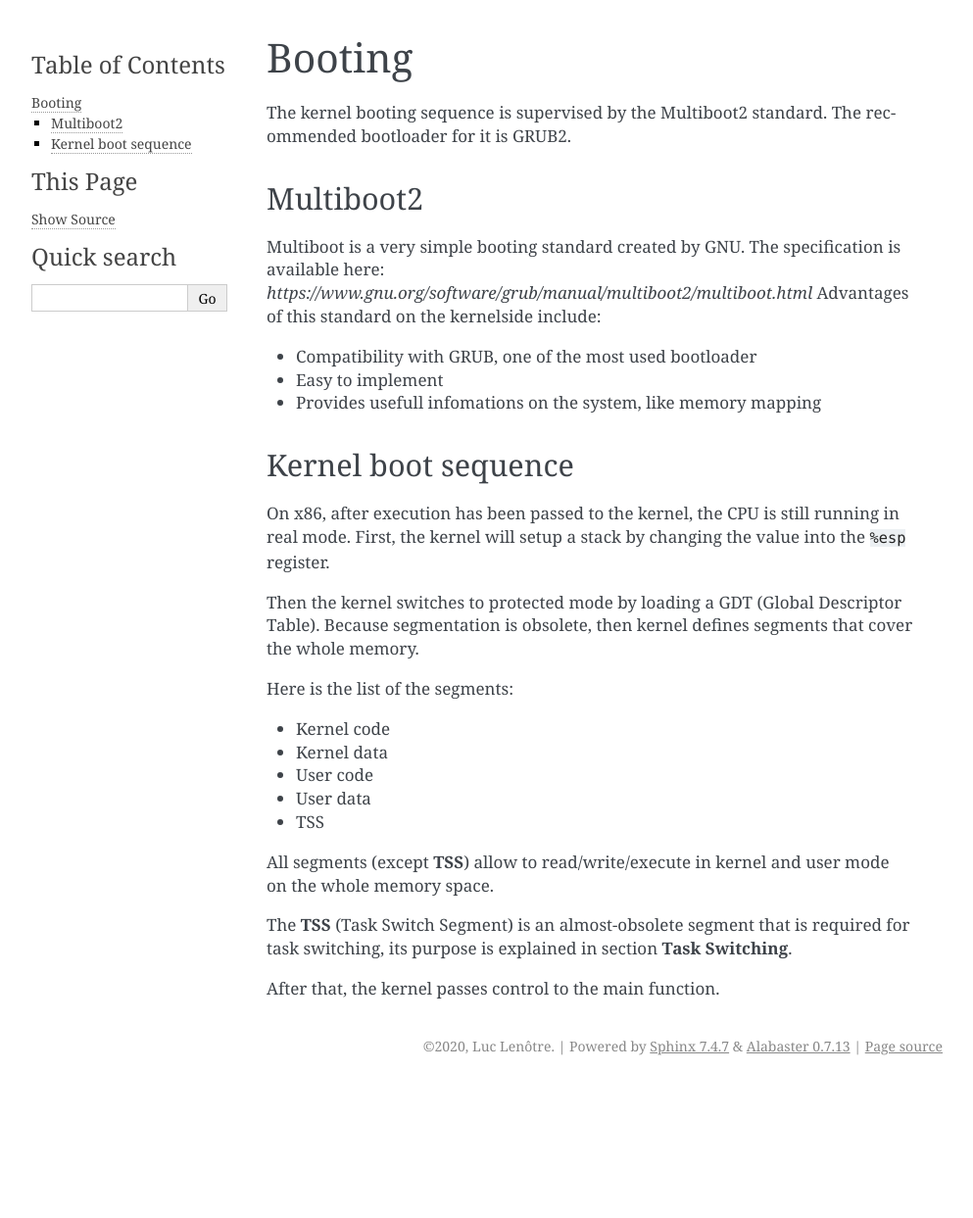
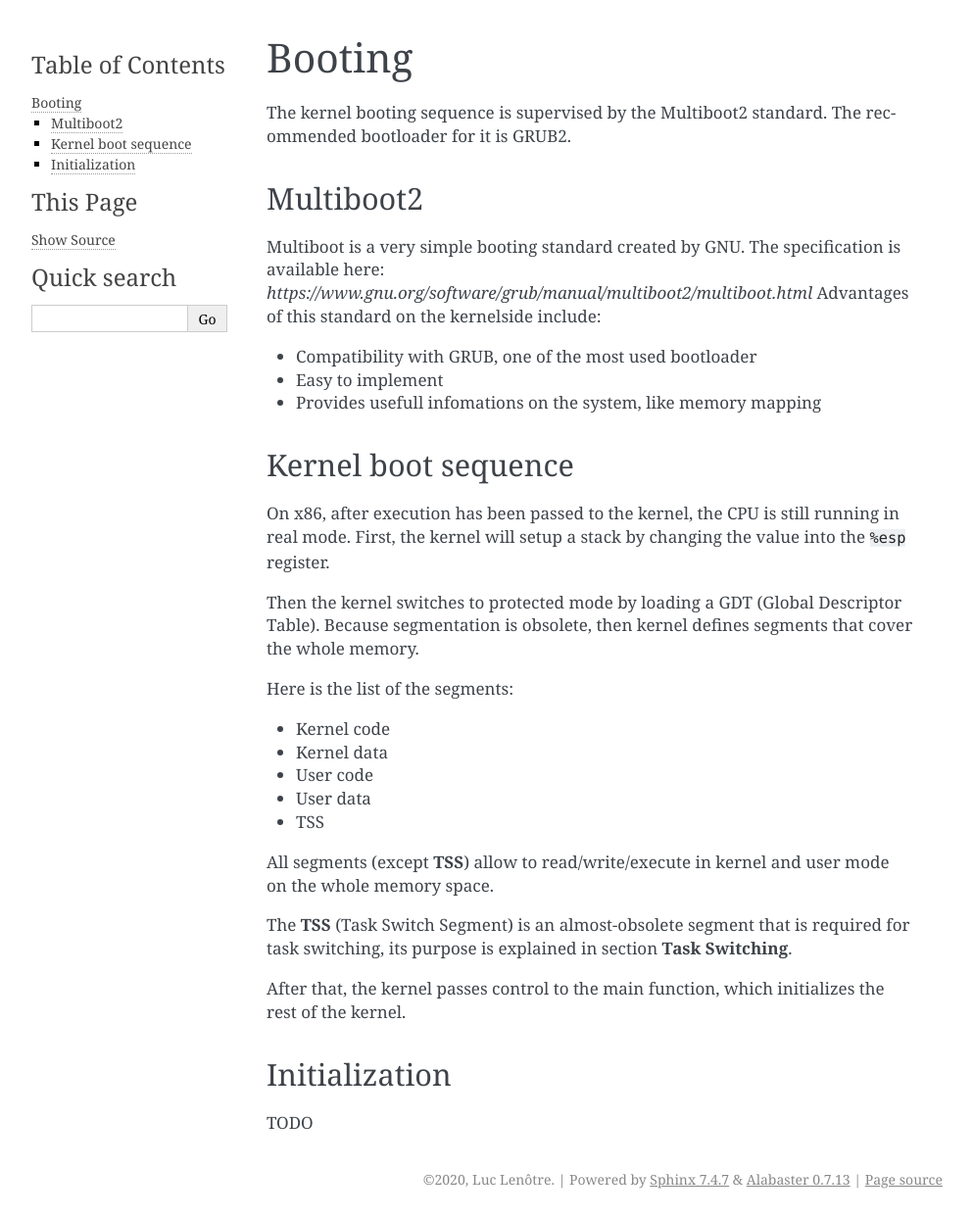
Before and after one commit to maestro-os/maestro, a Sphinx documentation site: the page built from doc/booting.rst, in a window 1280 px wide. Shown: the whole page at 98% size, without its empty margins (148-1141 px from the left). Built offline with Sphinx 7.4.7, drawn with Linux system fonts in a browser that asks for light colours; pages that are not in the unit, such as notebooks, are missing from menus; before the commit the page ends 1107 px from its top, so only the background shows below that.

```diff
--- a/doc/VGA.rst
+++ b/doc/VGA.rst
@@ -18,7 +18,7 @@ The text mode allows to easily write text on the screen but it comes with a few
 
 
 The buffer for this mode is located at address **0xb8000** on the physical memory.
-As this region of memory is in DMA, special considerations for paging are necessary: Write-Through caching should be enabled to ensure direct writting to the main memory, so that the result shows directly on screen instead of waiting for the CPU to swap the cache.
+As this region of memory is in DMA, special considerations for paging are necessary: Write-Through caching should be enabled to ensure direct writing to the main memory, so that the result shows directly on screen instead of waiting for the CPU to swap the cache.
 
 
 
--- a/doc/booting.rst
+++ b/doc/booting.rst
@@ -38,4 +38,11 @@ All segments (except **TSS**) allow to read/write/execute in kernel and user mod
 
 The **TSS** (Task Switch Segment) is an almost-obsolete segment that is required for task switching, its purpose is explained in section **Task Switching**.
 
-After that, the kernel passes control to the main function.
+After that, the kernel passes control to the main function, which initializes the rest of the kernel.
+
+
+
+Initialization
+==============
+
+TODO
--- a/doc/index.rst
+++ b/doc/index.rst
@@ -10,8 +10,10 @@ Maestro documentation
    :maxdepth: 2
    :caption: Contents:
 
+   external_doc
    dependencies
    compilation
+
    booting
 
    debug
```
Also changed, not shown: doc/external_doc.rst (added, +11 -0 lines), doc/memory/a20.rst (added, +21 -0 lines).
